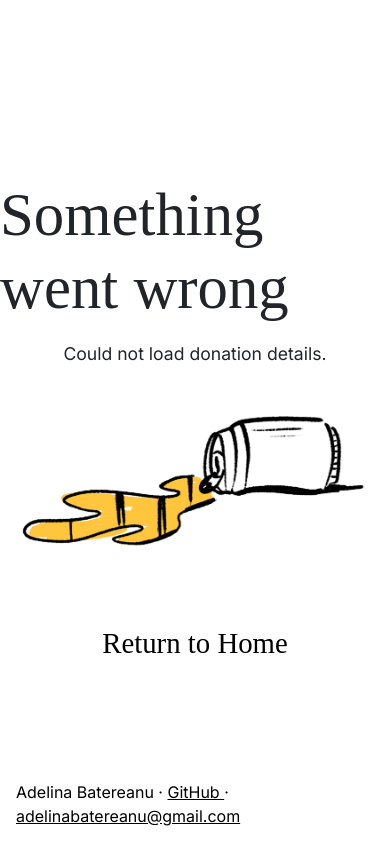
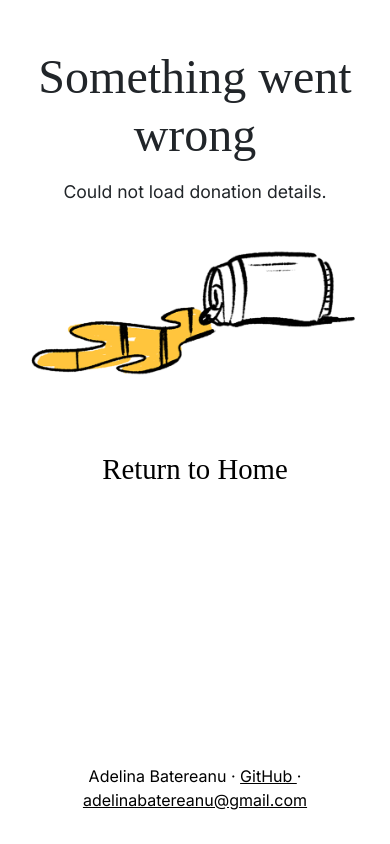
Before and after one commit to AdelinaBatereanu/Buy-Me-a-Beer, a FastAPI app: page /success in a window 390 px wide. Run offline with FastAPI, Linux system fonts and the light colour scheme; data that the repository does not hold is empty; parts of the project's set-up code (start-up, migrations or seed data) failed here and were passed over; some web fonts are replaced.

Commit message:
add mobile breakpoint

```diff
--- a/static/css/styles.css
+++ b/static/css/styles.css
@@ -2,7 +2,33 @@
     Global Typography Styles
     ========================= */
 body {
-     font-family: 'Inter', sans-serif;
+    font-family: 'Inter', sans-serif;
+    padding: 2vw !important;
+    display: flex;
+    flex-direction: column;
+    min-height: 100vh;
+}
+
+html, body {
+    height: 100%;
+    min-height: 100vh;
+}
+
+/* Main content should grow to fill space between header and footer */
+.main-content {
+    flex: 1 0 auto;
+    display: flex;
+    flex-direction: column;
+    justify-content: center;
+    align-items: center;
+}
+
+/* Footer stays at the bottom */
+.footer {
+    flex-shrink: 0;
+    margin-top: 2em;
+    text-align: center;
+    width: 100%;
 }
 
 h1, h2, h3, h4, h5, h6 {
@@ -31,6 +57,11 @@
      font-family: 'Inter', sans-serif;      /* Consistent font */
      border: none;                          /* No border */
      padding: 0;                            /* No padding */
+}
+
+#donate-row {
+    min-height: 278px; /* Match the height of the button row and form+button layout */
+    /* Adjust as needed based on your button image height + padding */
 }
 
 /* Checkbox Styles */
@@ -144,6 +175,7 @@
 #donate-buttons,
 #donate-form-container {
      padding: 0 !important;                 /* Remove padding */
+     min-height: 278px; /* Ensure enough height for content */
 }
 
 /* =========================
@@ -180,3 +212,154 @@
      margin-right: auto;
      text-align: center;
 }
+
+/* =========================
+    Mobile breakpoint
+    ========================= */
+@media (max-width: 800px) {
+    .main-content {
+        display: block !important; /* <-- This is the key fix */
+        justify-content: flex-start !important;
+        align-items: stretch !important;
+        min-height: 0 !important; /* Prevent flexbox min-height issues */
+        height: auto !important; /* Allow height to adjust */
+    }
+    body {
+        padding-left: 1em !important;
+        padding-right: 1em !important;
+        padding-top: 3em !important;
+        padding-bottom: 2vw;
+        min-height: 100vh !important; /* Ensure full viewport height */
+        display: flex !important;
+        flex-direction: column !important;
+    }
+    .d-flex.flex-column.justify-content-center.align-items-center.w-100,
+    .d-flex.flex-column.align-items-center.justify-content-center.w-100 {
+        align-items: center !important;
+        justify-content: center !important;
+        text-align: center !important;
+        width: 100% !important;
+        margin: 0 auto !important;
+        flex-direction: column !important;
+        display: flex !important;
+    }
+    h1, .mb-3 {
+        text-align: center !important;
+        width: 100% !important;
+        margin-left: auto !important;
+        margin-right: auto !important;
+        font-size: 3em !important;
+    }
+    #donate-buttons {
+    display: flex !important;
+    flex-direction: column !important;
+    align-items: center !important;
+    justify-content: flex-start !important;
+    width: 100% !important;
+    max-width: 100% !important;
+    margin: 0 !important;
+    padding: 0 !important;
+}
+#donate-row {
+    width: 100% !important;
+    max-width: 100% !important;
+    margin: 0 !important;
+    padding: 0 !important;
+    display: flex !important;
+    flex-direction: column !important;
+    align-items: center !important;
+    justify-content: flex-start !important;
+}
+    #donate-button,
+    .donate-btn-wrapper {
+        width: 200px !important;
+        max-width: 90vw !important;
+        margin: 0 0 0.5em 0 !important;
+        display: flex !important;
+        justify-content: center !important;
+        align-items: center !important;
+    }
+    .donate-btn-wrapper.selected,
+    .donate-btn-wrapper.selected.move-left {
+        transform: none !important;
+        transition: none !important;
+    }
+    .donate-btn {
+        width: 200px !important;
+        min-width: 0 !important;
+        padding-left: 0 !important;
+        padding-right: 0 !important;
+        padding-top: 1em !important;
+        padding-bottom: 1em !important;
+        font-size: 1.2em !important;
+        display: flex !important;
+        flex-direction: column !important;
+        align-items: center !important;
+    }
+    .beer-img-wrapper {
+        width: 100% !important;
+        display: flex !important;
+        justify-content: center !important;
+    }
+    .beer-img {
+        height: 200px !important;
+        max-width: 90vw !important;
+        margin: 0 auto !important;
+        display: block !important;
+    }
+    .beer-amount {
+        font-size: 1.8em !important;
+    }
+    .beer-label {
+        font-size: 1em !important;
+    }
+    #success-image img {
+        max-width: 95vw !important;
+        height: auto !important;
+        display: block !important;
+        margin: 0 auto !important;
+    }
+    #donate-form-container {
+        width: 100% !important;
+        max-width: 100% !important;
+        margin: 0 auto !important;
+        padding: 0 !important;
+        display: flex !important;
+        flex-direction: column !important;
+        align-items: center !important;
+        justify-content: center !important;
+        box-sizing: border-box !important;
+    }
+    .description-text {
+        text-align: center !important;
+        width: 100% !important;
+        font-size: 0.8em !important;
+        padding-bottom: 0;
+    }
+    #donate-form-mobile,
+    form.donation-form {
+        width: 85vw !important;
+        max-width: 85vw !important;
+        margin: 0 !important;
+        box-sizing: border-box !important;
+        display: flex !important;
+        flex-direction: column !important;
+        align-items: center !important;
+    }
+    form.donation-form > * {
+        width: 100% !important;
+        box-sizing: border-box !important;
+    }
+    #donate-button,
+    .donate-btn-wrapper,
+    .donate-btn {
+        width: 85vw !important;
+        max-width: 85vw !important;
+    }
+    .footer {
+        padding-bottom: 1.5em !important;
+    }
+    #donate-form-container {
+        display: none !important; /* Hide form container on mobile */
+    }
+}
--- a/templates/base.html
+++ b/templates/base.html
@@ -2,6 +2,7 @@
 <html lang="en">
 <head>
     <meta charset="UTF-8" />
+    <meta name="viewport" content="width=device-width, initial-scale=1">
     <!-- Page title block for dynamic titles -->
     <title>{% block title %}Buy Me a Beer{% endblock %}</title>
 
@@ -17,9 +18,11 @@
     <!-- Additional head content block -->
     {% block head %}{% endblock %}
 </head>
-<body class="d-flex justify-content-center align-items-center min-vh-100 w-100 flex-column">
+<body>
     <!-- Main content block -->
-    {% block content %}{% endblock %}
+    <div class="main-content">
+        {% block content %}{% endblock %}
+    </div>
 
     <!-- Footer include -->
     {% include "components/footer.html" %}
--- a/templates/components/footer.html
+++ b/templates/components/footer.html
@@ -1,5 +1,5 @@
 <!-- Footer Component: Fixed at the bottom left of the page -->
-<footer class="position-fixed bottom-0 start-0 p-3"
+<footer class="footer"
     style="background: none; color: #000; font-size: 1rem;">
   <div>
     <!-- Author Name -->
--- a/templates/index.html
+++ b/templates/index.html
@@ -11,9 +11,9 @@
       Support my work by buying me a beer! Your donation helps me keep going. (Filler text)
     </p>
     <!-- Donation options row -->
-    <div class="row justify-content-center w-100" id="donate-row" style="max-width: 1000px; position: relative;">
+    <div class="row justify-content-center w-100" id="donate-row" style="max-width: 1000px;">
       <!-- Beer donation buttons -->
-      <div id="donate-buttons" class="d-flex w-100 justify-content-center align-items-top" style="height: 278px;">
+      <div id="donate-buttons" class="d-flex w-100 justify-content-center">
         {% set beers = [
           {'amount': 0.5, 'label': 'Share a Sip', 'img_src': '/static/img/beer1.png?v=2', 'price_text': '0.50 €'},
           {'amount': 1, 'label': 'Buy a Can', 'img_src': '/static/img/beer2.png?v=2', 'price_text': '1.00 €'},
```
Also changed, not shown: static/js/main.js (+77 -2 lines).
